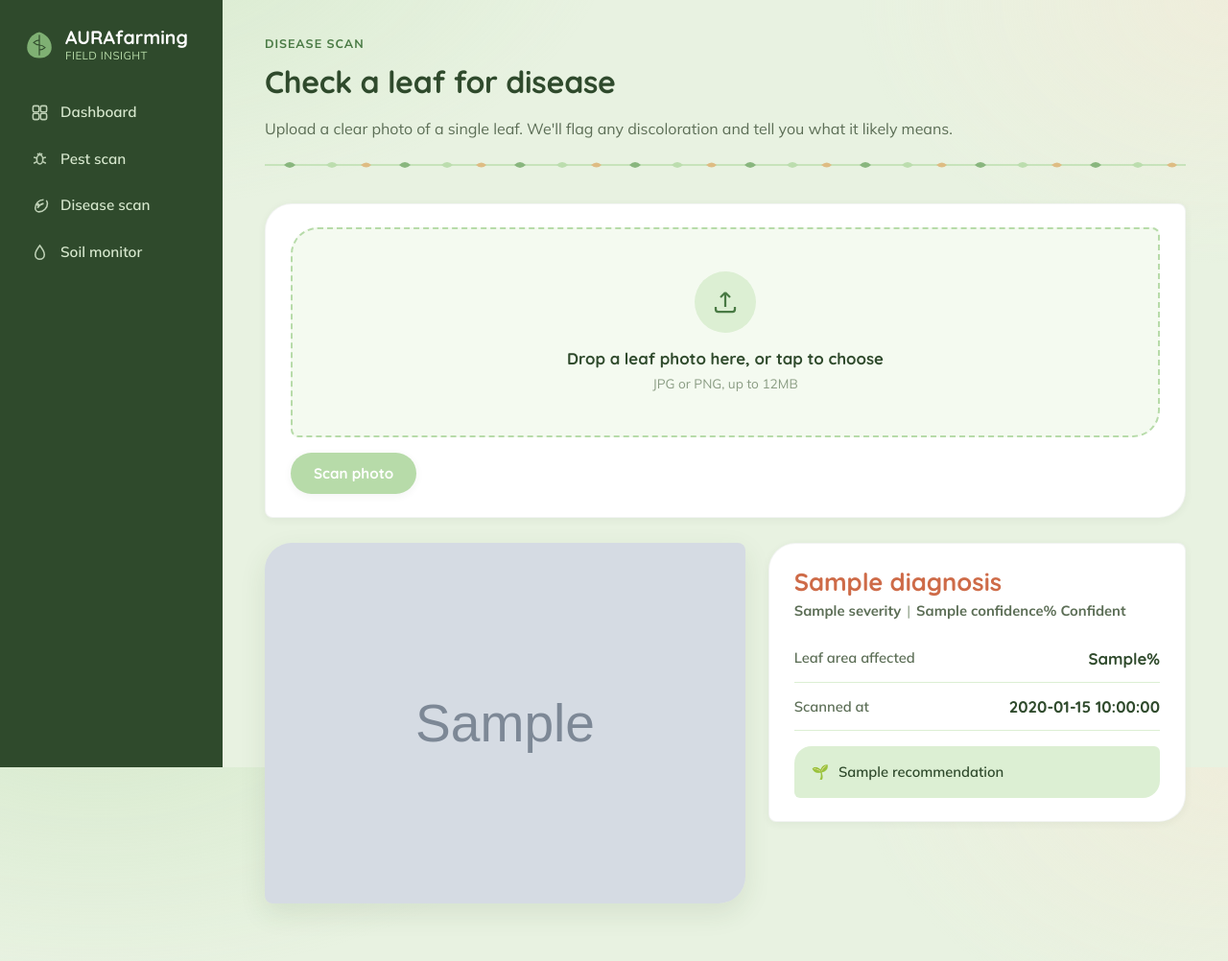
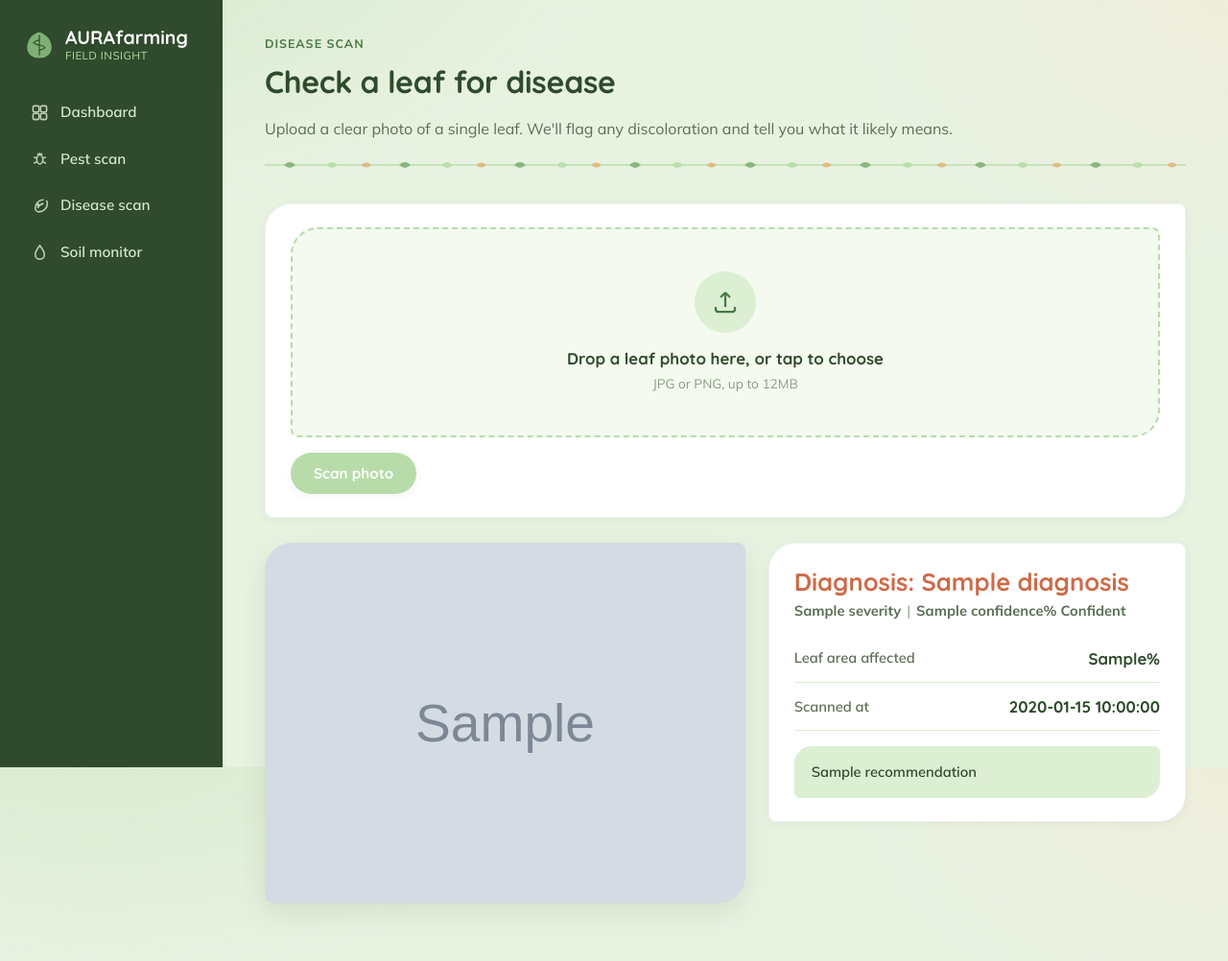
Before and after one commit to vlww/AURAfarming, a Flask app: template templates/disease.html in a window 1280 px wide. Shown: the whole page at 96% size. Run offline with Flask 3, Linux system fonts and the light colour scheme; the template is opened without the code that fills it: most values are stand-ins (such as "Sample title", 1, 10 or a date in 2020); grey boxes marked "Sample" are stand-in pictures.

Commit message:
edited scan result display

```diff
--- a/templates/_disease_result.html
+++ b/templates/_disease_result.html
@@ -3,7 +3,7 @@
     <img src="{{ result.overlay_image }}" alt="Photo with affected areas highlighted">
   </div>
   <div class="card">
-    <div class="diagnosis-headline {{ 'concern' if result.severity != 'None' else 'clear' }}">{{ result.diagnosis }}</div>
+    <div class="diagnosis-headline {{ 'concern' if result.severity != 'None' else 'clear' }}">Diagnosis: {{ result.diagnosis }}</div>
     <div class="diagnosis-subline">{{ result.severity }} <span class="sep">|</span> {{ result.confidence }}% Confident</div>
 
     <div class="stat-line" style="margin-top:14px;">
@@ -16,7 +16,6 @@
     </div>
 
     <div class="recommend-box">
-      <span>🌱</span>
       <span>{{ result.recommendation }}</span>
     </div>
 
--- a/templates/_pest_result.html
+++ b/templates/_pest_result.html
@@ -28,7 +28,7 @@
 
     <div class="recommend-box">
       <span>
-        {% if result.risk == 'Low' %}Low pest activity — keep an eye on things during your regular walk-through.
+        {% if result.risk == 'Low' %}Low pest activity. Keep an eye on things during your regular walk-through.
         {% elif result.risk == 'Moderate' %}Some pest activity found. Check nearby plants and consider targeted treatment.
         {% else %}High pest activity detected. Inspect the area closely and treat promptly to protect your crop.
         {% endif %}
```
Also changed, not shown: static/uploads/disease_out_d18159014a.jpg (added), static/uploads/disease_src_4fd66f92bb.jpg (added), static/uploads/pest_out_096b7e938f.jpg (added), static/uploads/pest_src_f201cc8634.jpg (added).
